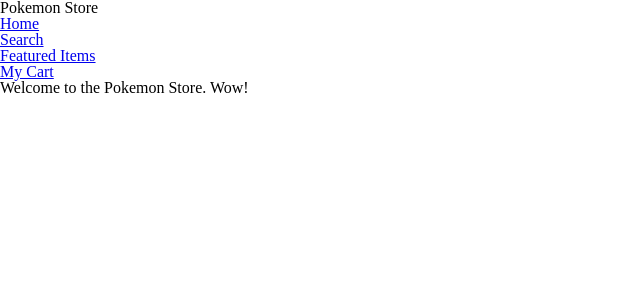
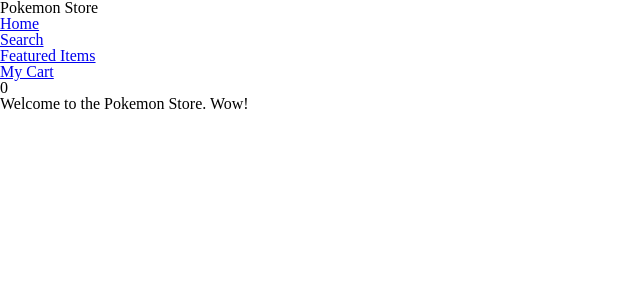
Before and after one commit to bycdiaz/pokemon-team-builder, a React (Vite) app: page / in a window 1280 px wide. Shown: the top 300 px of the page, without its empty margins (0-640 px from the left). Built offline with nearby package versions, Linux system fonts and the light colour scheme.

Commit message:
Adds cart count.

```diff
--- a/src/components/Navigation.tsx
+++ b/src/components/Navigation.tsx
@@ -1,14 +1,18 @@
 import { Link } from "react-router-dom";
 import { NavigationOption, userReadableNavigationOptions } from "../data/types";
+import { useContext } from "react";
+import { ItemCartContext } from "../Context";
 
 function Navigation(props: {
   navOptions: readonly NavigationOption[]
 }) {
+  const { itemsCart } = useContext(ItemCartContext);
 
   return (
     <div>
       {props.navOptions.map(option => {
         return (
+          <div className="navigation-link">
             <Link
               to={setLink(option)}
               key={option}
@@ -17,6 +21,12 @@
                 {userReadableNavigationOptions[option]}
               </div>
             </Link>
+            <div
+              className="cart-count"
+            >
+              {option === 'cart' && Object.keys(itemsCart).length}
+            </div>
+          </div>
         )
       })}
     </div>
```
Lines whose indentation alone changed are shown as unchanged.
